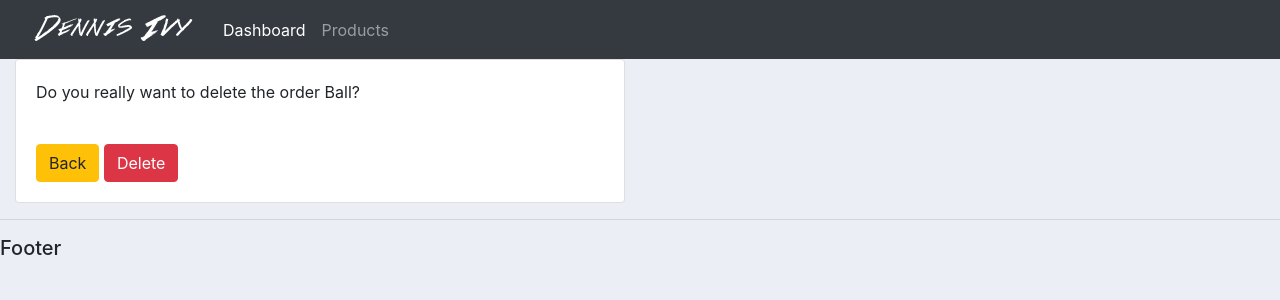
After one commit to rafsunsheikh/dannis_ivy, a Django app: page /delete_order/4/ in a window 1280 px wide. The commit adds this page. Shown: the top 300 px of the page. Run offline with Django 4.2, Linux system fonts and the light colour scheme; data comes from the database, SQL or seed files in the repository; both versions use the stored data as it was after the commit.

Commit message:
delete implement

```diff
--- a/crm1/accounts/forms.py
+++ b/crm1/accounts/forms.py
@@ -12,3 +12,8 @@ class CustomerForm(ModelForm):
     class Meta:
         model = Customer
         fields = '__all__'
+
+class UpdateOrder(ModelForm):
+    class Meta:
+        model = Order
+        fields = '__all__'
--- a/crm1/accounts/models.py
+++ b/crm1/accounts/models.py
@@ -48,3 +48,6 @@ class Order(models.Model):
     product = models.ForeignKey(Product, null=True, on_delete=models.SET_NULL)
     date_created = models.DateTimeField(auto_now_add=True, null=True)
     status = models.CharField(max_length=200, null=True, choices=STATUS)
+
+    def __str__(self):
+        return self.product.name
--- a/crm1/accounts/templates/accounts/customer.html
+++ b/crm1/accounts/templates/accounts/customer.html
@@ -64,8 +64,8 @@
                             <td>{{order.product.category}}</td>
                             <td>{{order.date_created}}</td>
                             <td>{{order.status}}</td>
-                            <td><a href="" class="btn btn-info">Update</a></td>
-                            <td><a href="" class="btn btn-danger">Remove</a></td>
+                            <td><a class="btn btn-sm btn-info" href="{% url 'update_order' order.id %}">Update</a></td>
+                            <td><a class="btn btn-sm btn-danger" href="{% url 'delete_order' order.id %}">Remove</a></td>
                         </tr>
 
                     {% endfor %}
--- a/crm1/accounts/templates/accounts/dashboard.html
+++ b/crm1/accounts/templates/accounts/dashboard.html
@@ -47,8 +47,8 @@
                     <td>{{order.product}}</td>
                     <td>{{order.date_created}}</td>
                     <td>{{order.status}}</td>
-                    <td><a class="btn btn-sm btn-info" href="">Update</a></td>
-                    <td><a class="btn btn-sm btn-danger" href="">Remove</a></td>
+                    <td><a class="btn btn-sm btn-info" href="{% url 'update_order' order.id %}">Update</a></td>
+                    <td><a class="btn btn-sm btn-danger" href="{% url 'delete_order' order.id %}">Remove</a></td>
                 </tr>
                 {% endfor %}
             </table>
--- /dev/null
+++ b/crm1/accounts/templates/accounts/delete_order.html
@@ -0,0 +1,21 @@
+{% extends 'accounts/main.html' %}
+{% load static %}
+{% block content %}
+
+
+<div class="row">
+    <div class="col-md-6">
+        <div class="card card-body">
+            <p>Do you really want to delete the order {{item}}?</p>
+            <br>
+            <form action="" method="POST">
+                {% csrf_token %}
+                <a href="{% url 'home' %}" class="btn btn-warning">Back</a>
+                <!-- <input type="submit" name="Delete" id="delete" class="btn btn-danger"> -->
+                <button type="submit" name="Delete" class="btn btn-danger">Delete</button>
+            </form>
+        </div>
+    </div>
+</div>
+
+{% endblock %}
--- a/crm1/accounts/urls.py
+++ b/crm1/accounts/urls.py
@@ -7,4 +7,6 @@ urlpatterns = [
     path('customer/<str:pk>/', views.customer, name="customer"),
     path('create_order/', views.createOrder, name='create_order'),
     path('create_customer/', views.createCustomer, name = 'create_customer'),
+    path('update_order/<str:pk>/', views.updateOrder, name = 'update_order'),
+    path('delete_order/<str:pk>/', views.deleteOrder, name = 'delete_order'),
 ]
--- a/crm1/accounts/views.py
+++ b/crm1/accounts/views.py
@@ -2,7 +2,7 @@ from multiprocessing import context
 from django.shortcuts import render, redirect
 from django.http import HttpResponse
 from .models import *
-from .forms import OrderForm, CustomerForm
+from .forms import OrderForm, CustomerForm,UpdateOrder
 
 def home(request):
     customers  = Customer.objects.all()
@@ -51,3 +51,27 @@ def createCustomer(request):
 
     context = {'form':form}
     return render(request, 'accounts/create_customer.html', context)
+
+
+def updateOrder(request, pk):
+
+    order = Order.objects.get(id = pk)
+    form = UpdateOrder(instance=order)
+    if request.method == 'POST':
+        form = UpdateOrder(request.POST, instance=order)
+        if form.is_valid():
+            form.save()
+            return redirect('/')
+
+    context = {'form':form}
+    return render(request, 'accounts/create_order.html', context)
+
+def deleteOrder(request, pk):
+
+    order = Order.objects.get(id = pk)
+    if request.method == 'POST':
+        order.delete()
+        return redirect('/')
+
+    context = {'item':order}
+    return render(request, 'accounts/delete_order.html', context)
```
Also changed, not shown: crm1/accounts/templates/accounts/create_order.html (+13 -5 lines), crm1/db.sqlite3.
